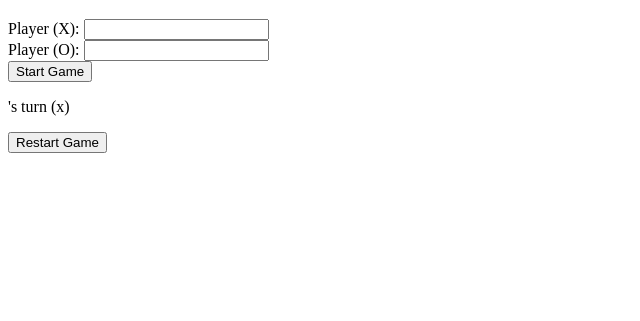
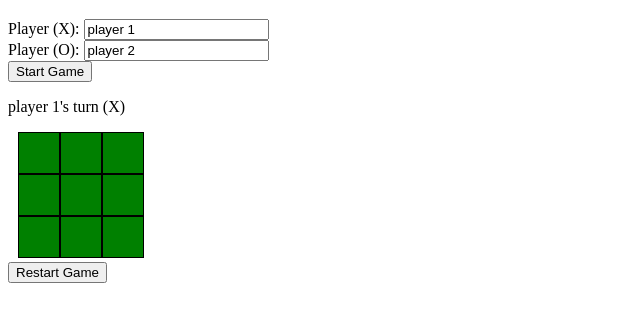
Before and after one commit to HasanAlii73/Tic-Tac-Toe-Webpage, a plain HTML site: page index.html in a window 1280 px wide. Both pictures are taken after a click on the button "Start Game". Shown: the part 61-382 px from the top of the page, without its empty margins (0-640 px from the left). Drawn offline with Linux system fonts and the light colour scheme.

Commit message:
Add click event and edit submit

```diff
--- a/index.html
+++ b/index.html
@@ -13,26 +13,26 @@
         <form class="frmPlayersName">
             <div class="playerOne">
                 <label for="playerOneName">Player (X):</label>
-                <input type="text" name="playerOneName" class="playerOneName playerName">
+                <input type="text" name="playerOneName" class="playerOneName playerName" value="player 1">
             </div>
             <div class="playerTwo">
                 <label for="playerTwoName">Player (O):</label>
-                <input type="text" name="playerTwoName" class="playerTwoName playerName">
+                <input type="text" name="playerTwoName" class="playerTwoName playerName" value="player 2">
             </div>
             <button class="btnStart" type="submit">Start Game</button>
         </form>
         <p class="comment">Select players and start the game</p>
     </div>
     <div class="gameContainer">
-        <div class="cell" data-index="0" style="cursor: not-allowed;"></div>
-        <div class="cell" data-index="1" style="cursor: not-allowed;"></div>
-        <div class="cell" data-index="2" style="cursor: not-allowed;"></div>
-        <div class="cell" data-index="3" style="cursor: not-allowed;"></div>
-        <div class="cell" data-index="4" style="cursor: not-allowed;"></div>
-        <div class="cell" data-index="5" style="cursor: not-allowed;"></div>
-        <div class="cell" data-index="6" style="cursor: not-allowed;"></div>
-        <div class="cell" data-index="7" style="cursor: not-allowed;"></div>
-        <div class="cell" data-index="8" style="cursor: not-allowed;"></div>
+        <div class="cell disapled" data-index="0" ></div>
+        <div class="cell disapled" data-index="1"></div>
+        <div class="cell disapled" data-index="2"></div>
+        <div class="cell disapled" data-index="3"></div>
+        <div class="cell disapled" data-index="4"></div>
+        <div class="cell disapled" data-index="5"></div>
+        <div class="cell disapled" data-index="6"></div>
+        <div class="cell disapled" data-index="7"></div>
+        <div class="cell disapled" data-index="8"></div>
     </div>
     <div class="restartGameContainer">
         <button class="restartGame">Restart Game</button>
--- a/script.js
+++ b/script.js
@@ -7,8 +7,8 @@ function Gameboard(){
     let winner = 0;
 
     const changeValue = (index, value) =>{
-        if(gameboard[index-1] !== 'x' && gameboard[index-1] !== 'o'){
-            gameboard[index-1] = value
+        if(gameboard[index] !== 'x' && gameboard[index] !== 'o'){
+            gameboard[index] = value
             return true;
         }
         return false;
@@ -25,6 +25,7 @@ function Gameboard(){
         }
         return winner;
     };
+
     const checkWinner = () =>{
         if(checkValue(0, 1, 2) != 0)
             return true;
@@ -34,83 +35,89 @@ function Gameboard(){
             return true;
         if(checkValue(0, 3, 6) != 0)
             return true;
-        if(checkValue(2, 4, 7) != 0)
+        if(checkValue(1, 4, 7) != 0)
             return true;
         if(checkValue(2, 5, 8) != 0)
             return true;
         if(checkValue(0, 4, 8) != 0)
             return true;
-        if(checkValue(2, 4, 6   ) != 0)
+        if(checkValue(2, 4, 6) != 0)
            return true;
         return false;
+    };
+
+    const playTurn = (index, value) => {
+        if(changeValue(index, value)){
+            return checkWinner();
+        }
     }
 
     const getWinner = () => winner;
 
-    return {changeValue, getGameBoard, checkWinner, getWinner};
+    return {playTurn, getGameBoard, checkWinner, getWinner};
 }
 
 function Player(name, mark){
     return {name, mark};
 }
 
-function playGame(playerOneName, playerTwoName){
-    const game = new Gameboard();
-    const p1 = new Player(playerOneName, 'x');
-    const p2 = new Player(playerTwoName, 'o');
-
-    for(let i=0; i<9; i++){
-
-        if(i%2 === 0){
-            comment.textContent = `${p1.name}'s turn (${p1.mark})`;
-            if (userInput !== null) {
-                if(!(game.changeValue(userInput, p1.mark)))
-                    i--;
-                if(game.checkWinner()){
-                    break;
-                }
-            }
-            else {
-                console.log("User cancelled the prompt.");
-            }
-        }
-        else{
-            comment.textContent = `${p2.name}'s turn (${p2.mark})`;
-            if (userInput !== null) {
-                if(!(game.changeValue(userInput, p2.mark)))
-                    i--;
-                if(game.checkWinner()){
-                    break;
-                }
-            }
-            else {
-                console.log("User cancelled the prompt.");
-            }
-        }
-    }
-    if(game.getWinner() === 1){
-        console.log(`Player ${game.getWinner()} is the winner, name ${p1.name}, with "${p1.mark}"`);
-    }
-    else if(game.getWinner() === 2){
-        console.log(`Player ${game.getWinner()} is the winner, name ${p2.name}, with "${p2.mark}"`);
-    }
-    else{
-        console.log("it is a stalemate");
-    }
-    console.log(game.getGameBoard());
+function playGame(){
+    let game = new Gameboard();
+    let p1 = new Player('player 1', 'x');
+    let p2 = new Player('player 2', 'o');
+    let turn = 1;
+    function changeName(playerOneName, playerTwoName){
+        p1 = new Player(playerOneName, 'x');
+        p2 = new Player(playerTwoName, 'o');
     }
 
     form.addEventListener("submit", (event) =>{
         event.preventDefault();
-
+        game = new Gameboard();
         const playerOneName = document.querySelector(".playerOneName").value;
         const playerTwoName = document.querySelector(".playerTwoName").value;
 
-    playGame(playerOneName, playerTwoName)
+        changeName(playerOneName, playerTwoName);
+        comment.textContent = `${playerOneName}'s turn (X)`;
+
+        document.querySelectorAll('.cell').forEach(e => {
+            e.classList.replace ("disapled", "apled");
+            e.textContent = "";
+        });
     });
 
-cell.addEventListener("click", () => {
+    document.addEventListener('DOMContentLoaded', () => {
+        document.addEventListener("click", (e) => {
+            const cell = e.target.closest('.apled');
+            if (cell) {
+                const index = cell.dataset.index;
+                cell.classList.replace("apled", "disapled");
 
+                if(turn === 1){
+                    const result = game.playTurn(index, p1.mark);
+                    cell.textContent = 'X';
+                    comment.textContent = `${p2.name}'s turn (O)`;
+                    if(result){
+                        console.log(`winner is ${p1.name}`);
+                        return;
+                    }
+                    turn = 2;
+                }
+                else{
+                    const result = game.playTurn(index, p2.mark);
+                    cell.textContent = 'O';
+                    comment.textContent = `${p1.name}'s turn (X)`;
+                   if(result){
+                    console.log(`winner is ${p2.name}`);
+                    return;
+                   }
+                    turn = 1;
+                }
+            }
+        });
     });
 
-// playGame();
+}
+
+playGame();
+// https://bit2swaz.github.io/tic-tac-toe/
--- a/style.css
+++ b/style.css
@@ -0,0 +1,21 @@
+.gameContainer{
+    display: grid;
+    grid-template-columns: 1fr 1fr 1fr;
+    grid-template-rows: 1fr 1fr 1fr;
+    height: 120px;
+    width: 120px;
+    margin: 10px;
+}
+.cell{
+    border: 1px solid black;
+    padding: 10px;
+    width: 20px;
+    height: 20px;
+}
+.disapled{
+    cursor: not-allowed;
+}
+.apled{
+    cursor: pointer;
+    background-color: green;
+}
```
Lines whose indentation alone changed are shown as unchanged.
